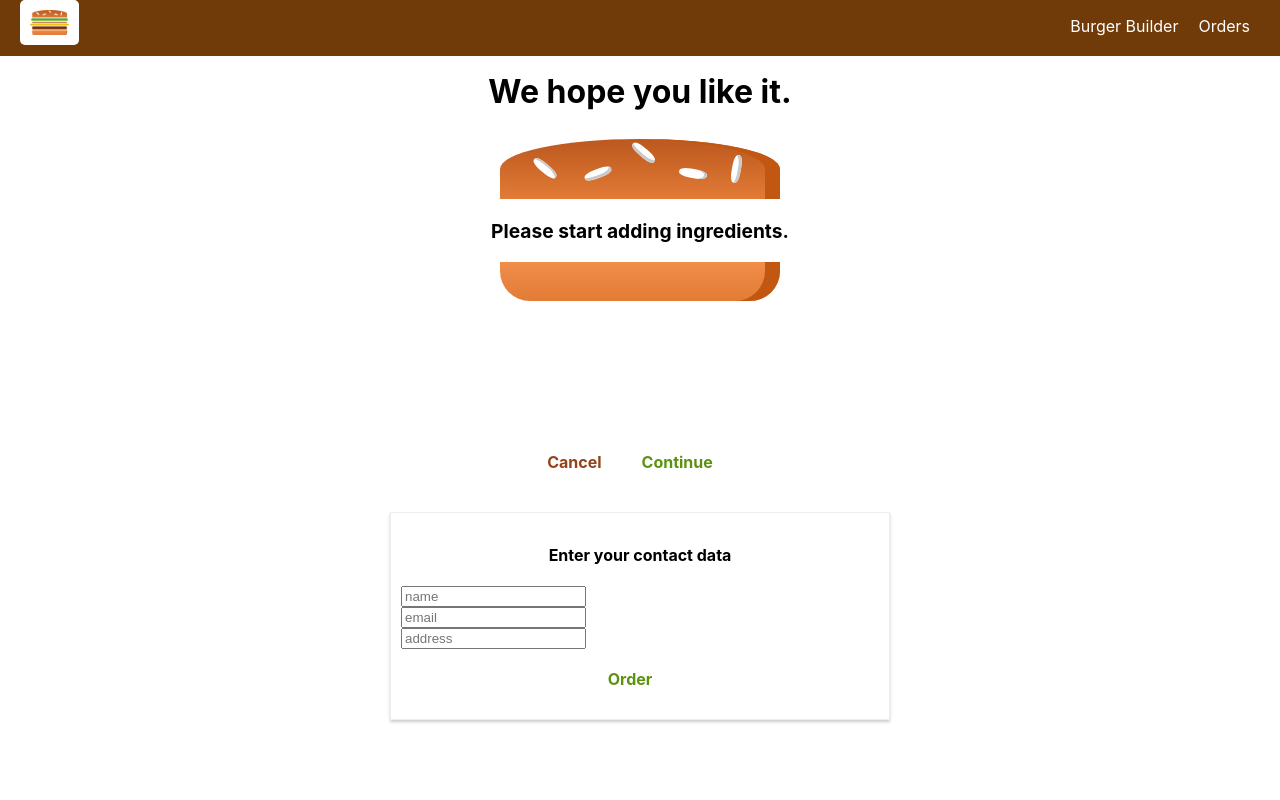
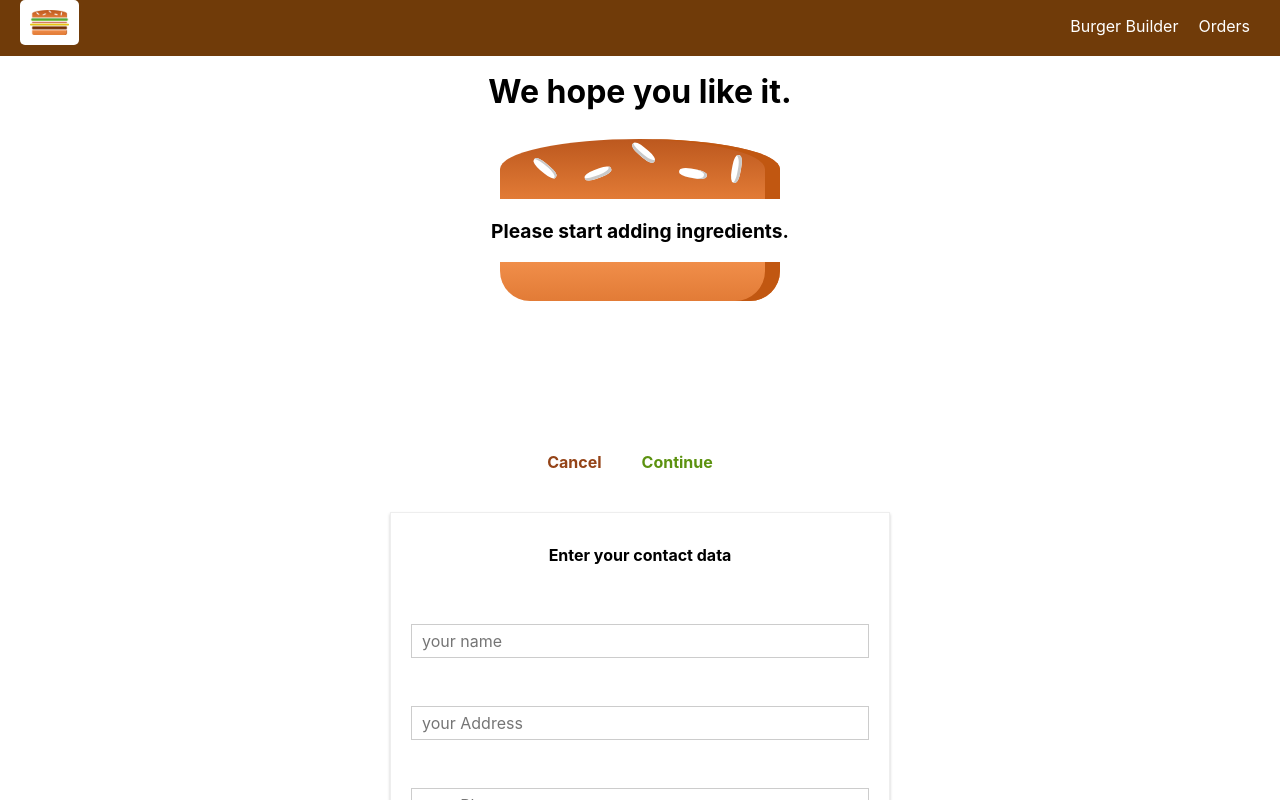
Before and after one commit to ojas7160/React-burger-app, a React (Create React App) app: page /checkout in a window 1280 px wide. Both pictures are taken after a click on the button "Continue". Shown: the top 800 px of the page. Built offline with nearby package versions, Linux system fonts and the light colour scheme.

Commit message:
form validation completed ep. 235

```diff
--- a/src/components/UI/Button/Button.css
+++ b/src/components/UI/Button/Button.css
@@ -22,3 +22,8 @@
 .Danger {
     color: #944317;
 }
+
+.Button:disabled {
+    color: #ccc;
+    cursor: not-allowed;
+}
--- a/src/components/UI/Button/Button.js
+++ b/src/components/UI/Button/Button.js
@@ -2,7 +2,7 @@ import React from 'react';
 import './Button.css';
 
 const button = (props) => (
-    <button className={"Button " + props.btnType} onClick={props.clicked}>{props.children}</button>
+    <button className={"Button " + props.btnType} disabled={props.disabled} onClick={props.clicked}>{props.children}</button>
 );
 
 export default button;
--- /dev/null
+++ b/src/components/UI/Input/Input.css
@@ -0,0 +1,32 @@
+.Input {
+  width: 100%;
+  padding: 10px;
+  box-sizing: border-box;
+}
+
+.Label {
+  font-weight: bold;
+  display: block;
+  margin-bottom: 8px;
+}
+
+.InputElement {
+  outline: none;
+  border: 1px solid #ccc;
+  background-color: white;
+  font: inherit;
+  padding: 6px 10px;
+  display: block;
+  width: 100%;
+  box-sizing: border-box;
+}
+
+.InputElement:focus {
+  outline: none;
+  background-color: #ccc;
+}
+
+.Invalid {
+  border: 1px solid red;
+  background-color: #fda49a;
+}
--- /dev/null
+++ b/src/components/UI/Input/Input.js
@@ -0,0 +1,32 @@
+import React from 'react';
+import './Input.css';
+
+const input = (props) => {
+
+  let inputElement = null;
+
+  switch(props.elementType) {
+    case('input'):
+      inputElement = <input onChange={props.changed} className={"InputElement " + (props.invalid && props.shouldValidate && props.touched ? 'Invalid' : '')} {...props.elementConfig} value={props.value}/>
+      break;
+    case('textarea'):
+      inputElement = <textarea onChange={props.changed} className={"InputElement " + (props.invalid && props.shouldValidate && props.touched ? 'Invalid' : '')} value={props.value}/>
+      break;
+    case('select'):
+      inputElement = (<select onChange={props.changed} value={props.value} className="InputElement">
+        {props.elementConfig.options.map(option => (<option key={option.value} value={option.value}>{option.displayValue}</option>))}
+      </select>)
+      break;
+    default:
+      inputElement = <input onChange={props.changed} className={"InputElement " + (props.invalid && props.shouldValidate && props.touched ? 'Invalid' : '')} value={props.value}/>;
+      break;
+  }
+  return (
+    <div className="Input">
+      <label className="Label">{props.label}</label>
+      {inputElement}
+    </div>
+  )
+};
+
+export default input;
--- a/src/containers/Checkout/ContactData/ContactData.css
+++ b/src/containers/Checkout/ContactData/ContactData.css
@@ -8,11 +8,6 @@
     box-sizing: border-box;
 }
 
-.Input {
-    display: block;
-
-}
-
 @media (min-width: 600px) {
     .ContactData {
         width: 500px;
--- a/src/containers/Checkout/ContactData/ContactData.js
+++ b/src/containers/Checkout/ContactData/ContactData.js
@@ -3,28 +3,101 @@ import Button from '../../../components/UI/Button/Button';
 import Spinner from '../../../components/UI/Spinner/Spinner';
 import './ContactData.css';
 import AxiosInstance from '../../../axios-orders';
+import Input from '../../../components/UI/Input/Input';
+import input from '../../../components/UI/Input/Input';
 
 class ContactData extends Component {
     state = {
-        name: '',
-        email: '',
-        address: '',
-        loading: false
+        orderForm: {
+            name: {
+                elementType: 'input',
+                elementConfig: {
+                    type: 'text',
+                    placeholder: 'your name'
+                },
+                value: '',
+                validation: {
+                    required: true
+                },
+                valid: false,
+                touched: false
+            },
+            address: {
+                elementType: 'input',
+                elementConfig: {
+                    type: 'text',
+                    placeholder: 'your Address'
+                },
+                value: '',
+                validation: {
+                    required: true
+                },
+                valid: false,
+                touched: false
+            },
+            phone: {
+                elementType: 'input',
+                elementConfig: {
+                    type: 'text',
+                    placeholder: 'your Phone'
+                },
+                value: '',
+                validation: {
+                    required: true
+                },
+                valid: false,
+                touched: false
+            },
+            email: {
+                elementType: 'input',
+                elementConfig: {
+                    type: 'email',
+                    placeholder: 'your email'
+                },
+                value: '',
+                validation: {
+                    required: true
+                },
+                valid: false,
+                touched: false
+            },
+            deliveryMethod: {
+                elementType: 'select',
+                elementConfig: {
+                    options: [
+                        {value: 'fastest', displayValue: 'Fastest'},
+                        {value: 'cheapest', displayValue: 'Cheapest'}
+                    ]
+                },
+                value: '',
+                valid: true,
+                touched: false
+            }
+        },
+        loading: false,
+        formIsValid: false
+    }
+
+    checkValidity (value, rules) {
+        let isValid = false;
+
+        if(rules.required) {
+            isValid = value.trim() !== '';
+        }
+        return isValid;
     }
 
     orderHandler = (event) => {
         event.preventDefault(); // prevent to reload the page
         this.setState({loading: true})
+        const formData = {}
+        for(let form in this.state.orderForm) {
+            formData[form] = this.state.orderForm[form].value
+        }
 		const order = {
 			ingredients: this.props.ingredients,
-			price: this.props.price,
-			customer: {
-				name: 'Ojas',
-				address: '986 B Rani Bagh',
-				phone: '99100****0',
-				email: 'ojas.vwadhwa1995gmail.com',
-			},
-			deliveryMethod: 'Fastest'
+            price: this.props.price,
+            orderData: formData
 		}
 
 		// AxiosInstance.get('orders.json')
@@ -46,13 +119,38 @@ class ContactData extends Component {
 		})
     }
 
+    inputChangeHandler = (event, inputIdentifier) => {
+        console.log("TCL: ContactData -> inputChangeHandler -> inputIdentifier", inputIdentifier)
+        console.log(event.target.value)
+        const updatedOrderForm = {
+            ...this.state.orderForm
+        }
+        const updatedFormElement = {...updatedOrderForm[inputIdentifier]}
+        updatedFormElement.value = event.target.value;
+        updatedFormElement.valid = this.checkValidity(updatedFormElement.value, updatedFormElement.validation)
+        updatedFormElement.touched = true;
+        updatedOrderForm[inputIdentifier] = updatedFormElement;
+        let formIsValid = true;
+        for(let inputIdentifier in updatedOrderForm) {
+            formIsValid = updatedOrderForm[inputIdentifier].valid && formIsValid
+        }
+        this.setState({orderForm: updatedOrderForm, formIsValid: formIsValid});
+    }
+
     render () {
+        const formElementArray = [];
+        for(let key in this.state.orderForm) {
+            formElementArray.push({
+                id: key,
+                config: this.state.orderForm[key]
+            })
+        }
         let form = (
-            <form>
-                <input className="Input" type="text" name="name" placeholder="name"/>
-                <input className="Input" type="text" name="email" placeholder="email"/>
-                <input className="Input" type="text" name="address" placeholder="address"/>
-                <Button className="Input" btnType="Success" clicked={this.orderHandler}>Order</Button>
+            <form onSubmit={this.orderHandler}>
+                {formElementArray.map(formElement => (
+                    <Input changed={(event) => this.inputChangeHandler(event, formElement.id)} key={formElement.id} elementType={formElement.config.elementType} elementConfig={formElement.config.elementConfig} value={formElement.config.value} shouldValidate={formElement.config.validation} invalid={!formElement.config.valid} touched={formElement.config.touched}/>
+                ))}
+                <Button className="Input" btnType="Success" disabled={!this.state.formIsValid}>Order</Button>
             </form>
         );
         if(this.state.loading) {
```
Also changed, not shown: 2 other files (tests, documents, lock files or other folders).
